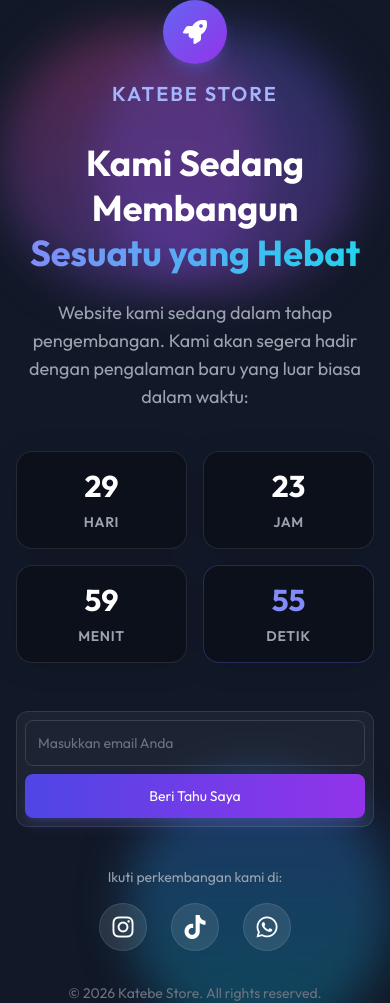
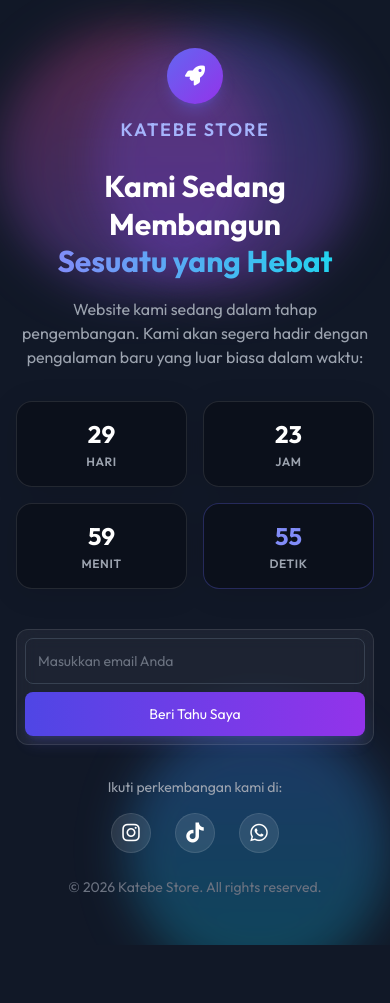
Before and after one commit to trpwto/katebestore, a plain HTML site: page index.html in a window 390 px wide. After the commit the page ends 945 px from the top, so only its background shows below. Drawn offline with nearby package versions, Linux system fonts and the light colour scheme.

Commit message:
Refactor index.html for improved layout and styling
Updated HTML structure and styling for better responsiveness and appearance.

```diff
--- a/index.html
+++ b/index.html
@@ -76,63 +76,69 @@
         }
     </style>
 </head>
-<body class="bg-gray-900 text-white min-h-screen flex items-center justify-center overflow-hidden relative selection:bg-indigo-500 selection:text-white">
+<!-- HAPUS overflow-hidden agar bisa discroll pada layar kecil -->
+<body class="bg-gray-900 text-white min-h-screen flex items-center justify-center overflow-x-hidden overflow-y-auto relative selection:bg-indigo-500 selection:text-white">
 
     <!-- Animated Background Shapes -->
-    <div class="absolute top-0 left-0 w-full h-full overflow-hidden -z-10">
+    <div class="absolute top-0 left-0 w-full h-full overflow-hidden -z-10 fixed">
         <div class="absolute top-0 left-1/4 w-72 h-72 bg-purple-500 rounded-full mix-blend-multiply filter blur-xl opacity-30 animate-blob shape-1"></div>
         <div class="absolute top-0 right-1/4 w-72 h-72 bg-indigo-500 rounded-full mix-blend-multiply filter blur-xl opacity-30 animate-blob animation-delay-2000 shape-2"></div>
         <div class="absolute -bottom-8 left-1/3 w-72 h-72 bg-pink-500 rounded-full mix-blend-multiply filter blur-xl opacity-30 animate-blob animation-delay-4000 shape-3"></div>
     </div>
 
-    <!-- Main Content Container -->
-    <div class="container mx-auto px-4 relative z-10">
+    <!-- Main Content Container: Tambah py-12 agar ada jarak aman atas bawah saat discroll -->
+    <div class="container mx-auto px-4 py-12 relative z-10">
         <div class="max-w-4xl mx-auto text-center">
 
             <!-- Logo / Brand Name -->
-            <div class="mb-8 animate-fade-in" style="animation-delay: 0.1s;">
-                <div class="inline-flex items-center justify-center w-16 h-16 rounded-full bg-gradient-to-br from-indigo-500 to-purple-600 mb-4 shadow-lg shadow-indigo-500/30">
-                    <i class="fa-solid fa-rocket text-2xl text-white"></i>
+            <!-- Kurangi margin bottom (mb-8 jadi mb-6) -->
+            <div class="mb-6 animate-fade-in" style="animation-delay: 0.1s;">
+                <div class="inline-flex items-center justify-center w-14 h-14 rounded-full bg-gradient-to-br from-indigo-500 to-purple-600 mb-3 shadow-lg shadow-indigo-500/30">
+                    <i class="fa-solid fa-rocket text-xl text-white"></i>
                 </div>
-                <h2 class="text-xl font-semibold tracking-widest text-indigo-300 uppercase">Katebe Store</h2>
+                <h2 class="text-lg font-semibold tracking-widest text-indigo-300 uppercase">Katebe Store</h2>
             </div>
 
             <!-- Main Heading -->
-            <h1 class="text-4xl md:text-6xl font-bold mb-6 leading-tight animate-fade-in" style="animation-delay: 0.2s;">
+            <!-- Kurangi ukuran font dan margin -->
+            <h1 class="text-3xl md:text-5xl font-bold mb-4 leading-tight animate-fade-in" style="animation-delay: 0.2s;">
                 Kami Sedang Membangun <br/>
                 <span class="text-transparent bg-clip-text bg-gradient-to-r from-indigo-400 to-cyan-400">Sesuatu yang Hebat</span>
             </h1>
 
-            <p class="text-gray-400 text-lg md:text-xl mb-10 max-w-2xl mx-auto animate-fade-in" style="animation-delay: 0.3s;">
+            <!-- Kurangi margin bottom -->
+            <p class="text-gray-400 text-base md:text-lg mb-8 max-w-2xl mx-auto animate-fade-in" style="animation-delay: 0.3s;">
                 Website kami sedang dalam tahap pengembangan. Kami akan segera hadir dengan pengalaman baru yang luar biasa dalam waktu:
             </p>
 
             <!-- Countdown Timer Section -->
-            <div class="grid grid-cols-2 md:grid-cols-4 gap-4 md:gap-8 mb-12 animate-fade-in" style="animation-delay: 0.4s;">
+            <!-- Kurangi margin bottom (mb-12 jadi mb-10) -->
+            <div class="grid grid-cols-2 md:grid-cols-4 gap-4 md:gap-6 mb-10 animate-fade-in" style="animation-delay: 0.4s;">
                 <!-- Hari -->
-                <div class="countdown-item rounded-2xl p-4 md:p-6 backdrop-blur-md">
-                    <div class="text-3xl md:text-5xl font-bold text-white mb-2" id="days">00</div>
-                    <div class="text-sm text-gray-400 uppercase tracking-wider font-semibold">Hari</div>
+                <div class="countdown-item rounded-2xl p-4 backdrop-blur-md">
+                    <div class="text-2xl md:text-4xl font-bold text-white mb-1" id="days">00</div>
+                    <div class="text-xs text-gray-400 uppercase tracking-wider font-semibold">Hari</div>
                 </div>
                 <!-- Jam -->
-                <div class="countdown-item rounded-2xl p-4 md:p-6 backdrop-blur-md">
-                    <div class="text-3xl md:text-5xl font-bold text-white mb-2" id="hours">00</div>
-                    <div class="text-sm text-gray-400 uppercase tracking-wider font-semibold">Jam</div>
+                <div class="countdown-item rounded-2xl p-4 backdrop-blur-md">
+                    <div class="text-2xl md:text-4xl font-bold text-white mb-1" id="hours">00</div>
+                    <div class="text-xs text-gray-400 uppercase tracking-wider font-semibold">Jam</div>
                 </div>
                 <!-- Menit -->
-                <div class="countdown-item rounded-2xl p-4 md:p-6 backdrop-blur-md">
-                    <div class="text-3xl md:text-5xl font-bold text-white mb-2" id="minutes">00</div>
-                    <div class="text-sm text-gray-400 uppercase tracking-wider font-semibold">Menit</div>
+                <div class="countdown-item rounded-2xl p-4 backdrop-blur-md">
+                    <div class="text-2xl md:text-4xl font-bold text-white mb-1" id="minutes">00</div>
+                    <div class="text-xs text-gray-400 uppercase tracking-wider font-semibold">Menit</div>
                 </div>
                 <!-- Detik -->
-                <div class="countdown-item rounded-2xl p-4 md:p-6 backdrop-blur-md border-indigo-500/30">
-                    <div class="text-3xl md:text-5xl font-bold text-indigo-400 mb-2" id="seconds">00</div>
-                    <div class="text-sm text-gray-400 uppercase tracking-wider font-semibold">Detik</div>
+                <div class="countdown-item rounded-2xl p-4 backdrop-blur-md border-indigo-500/30">
+                    <div class="text-2xl md:text-4xl font-bold text-indigo-400 mb-1" id="seconds">00</div>
+                    <div class="text-xs text-gray-400 uppercase tracking-wider font-semibold">Detik</div>
                 </div>
             </div>
 
             <!-- Newsletter / Notify Me -->
-            <div class="max-w-md mx-auto mb-10 animate-fade-in glass-card rounded-xl p-2" style="animation-delay: 0.5s;">
+            <!-- Kurangi margin bottom -->
+            <div class="max-w-md mx-auto mb-8 animate-fade-in glass-card rounded-xl p-2" style="animation-delay: 0.5s;">
                 <form onsubmit="event.preventDefault(); alert('Terima kasih! Email Anda telah terdaftar.');" class="flex flex-col sm:flex-row gap-2">
                     <input type="email" placeholder="Masukkan email Anda" required
                         class="flex-1 bg-transparent border border-gray-700 text-white placeholder-gray-500 text-sm rounded-lg focus:ring-indigo-500 focus:border-indigo-500 block w-full p-3 outline-none transition-all hover:border-gray-600">
@@ -144,22 +150,23 @@
             </div>
 
             <!-- Social Links & Footer -->
-            <div class="mt-8 text-gray-500 text-sm animate-fade-in" style="animation-delay: 0.6s;">
+            <!-- Kurangi margin top -->
+            <div class="mt-6 text-gray-500 text-sm animate-fade-in" style="animation-delay: 0.6s;">
                 <p class="mb-4 text-gray-400">Ikuti perkembangan kami di:</p>
-                <div class="flex justify-center space-x-6 mb-8">
-                    <!-- Instagram: GANTI '#' DENGAN LINK IG ANDA -->
-                    <a href="https://www.instagram.com/katebe.id/" target="_blank" class="group relative flex items-center justify-center w-12 h-12 bg-white/10 rounded-full hover:bg-gradient-to-tr hover:from-yellow-400 hover:via-red-500 hover:to-purple-500 transition-all duration-300 backdrop-blur-sm border border-white/10">
-                        <i class="fab fa-instagram text-2xl text-white group-hover:scale-110 transition-transform"></i>
+                <div class="flex justify-center space-x-6 mb-6">
+                    <!-- Instagram -->
+                    <a href="https://www.instagram.com/katebe.id/" target="_blank" class="group relative flex items-center justify-center w-10 h-10 bg-white/10 rounded-full hover:bg-gradient-to-tr hover:from-yellow-400 hover:via-red-500 hover:to-purple-500 transition-all duration-300 backdrop-blur-sm border border-white/10">
+                        <i class="fab fa-instagram text-xl text-white group-hover:scale-110 transition-transform"></i>
                     </a>
 
-                    <!-- TikTok: GANTI '#' DENGAN LINK TIKTOK ANDA -->
-                    <a href="https://www.tiktok.com/@katebeid" target="_blank" class="group relative flex items-center justify-center w-12 h-12 bg-white/10 rounded-full hover:bg-black transition-all duration-300 backdrop-blur-sm border border-white/10">
-                        <i class="fab fa-tiktok text-2xl text-white group-hover:scale-110 transition-transform"></i>
+                    <!-- TikTok -->
+                    <a href="https://www.tiktok.com/@katebeid" target="_blank" class="group relative flex items-center justify-center w-10 h-10 bg-white/10 rounded-full hover:bg-black transition-all duration-300 backdrop-blur-sm border border-white/10">
+                        <i class="fab fa-tiktok text-xl text-white group-hover:scale-110 transition-transform"></i>
                     </a>
 
-                    <!-- WhatsApp: GANTI '#' DENGAN LINK WA ANDA (contoh: https://wa.me/62812345678) -->
-                    <a href="https://wa.me/6283879389962" target="_blank" class="group relative flex items-center justify-center w-12 h-12 bg-white/10 rounded-full hover:bg-green-500 transition-all duration-300 backdrop-blur-sm border border-white/10">
-                        <i class="fab fa-whatsapp text-2xl text-white group-hover:scale-110 transition-transform"></i>
+                    <!-- WhatsApp -->
+                    <a href="https://wa.me/6283879389962" target="_blank" class="group relative flex items-center justify-center w-10 h-10 bg-white/10 rounded-full hover:bg-green-500 transition-all duration-300 backdrop-blur-sm border border-white/10">
+                        <i class="fab fa-whatsapp text-xl text-white group-hover:scale-110 transition-transform"></i>
                     </a>
                 </div>
                 <p>&copy; 2026 Katebe Store. All rights reserved.</p>
```
